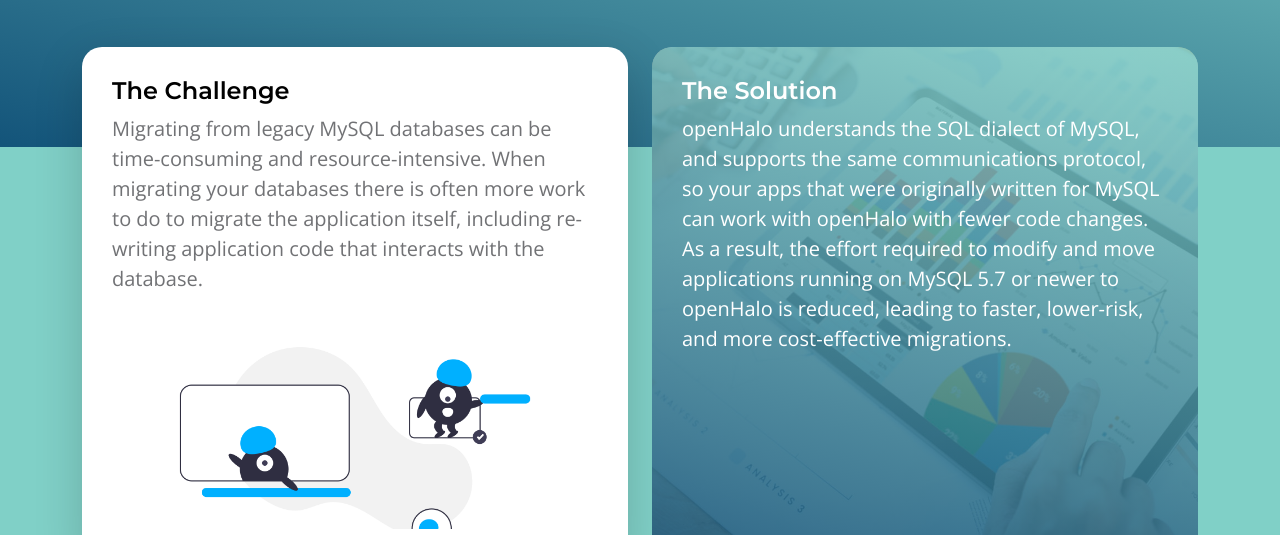
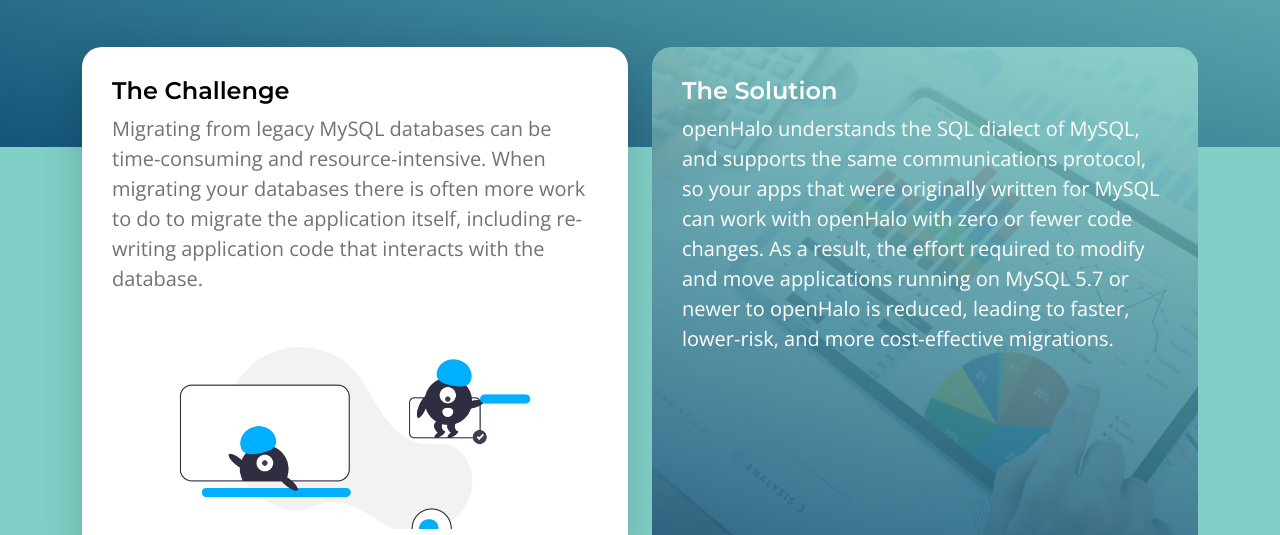
Before and after one commit to HaloLab001/HaloLab001.github.io, a plain HTML site: page index.html in a window 1280 px wide. Shown: the part 265-800 px from the top of the page. Drawn offline with nearby package versions, Linux system fonts and the light colour scheme.

Commit message:
Update index.html

```diff
--- a/index.html
+++ b/index.html
@@ -114,7 +114,7 @@
                                         <div>
                                             <h5 class="text-white mb-2">The Solution</h5>
 
-                                            <p class="text-white">openHalo understands the SQL dialect of MySQL, and supports the same communications protocol, so your apps that were originally written for MySQL can work with openHalo with fewer code changes. As a result, the effort required to modify and move applications running on MySQL 5.7 or newer to openHalo is reduced, leading to faster, lower-risk, and more cost-effective migrations.</p>
+                                            <p class="text-white">openHalo understands the SQL dialect of MySQL, and supports the same communications protocol, so your apps that were originally written for MySQL can work with openHalo with zero or fewer code changes. As a result, the effort required to modify and move applications running on MySQL 5.7 or newer to openHalo is reduced, leading to faster, lower-risk, and more cost-effective migrations.</p>
                                         </div>
                                     </div>
 
```
